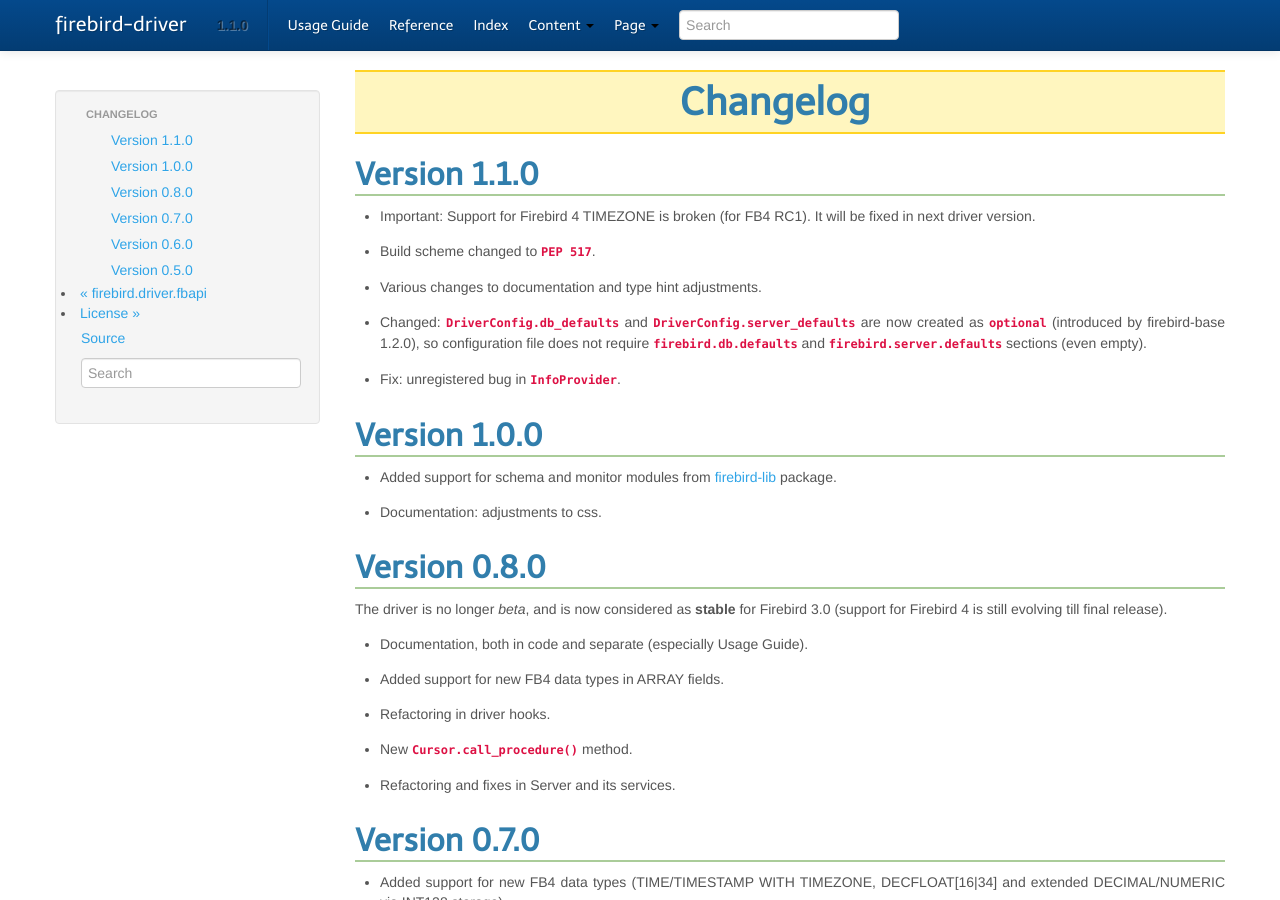
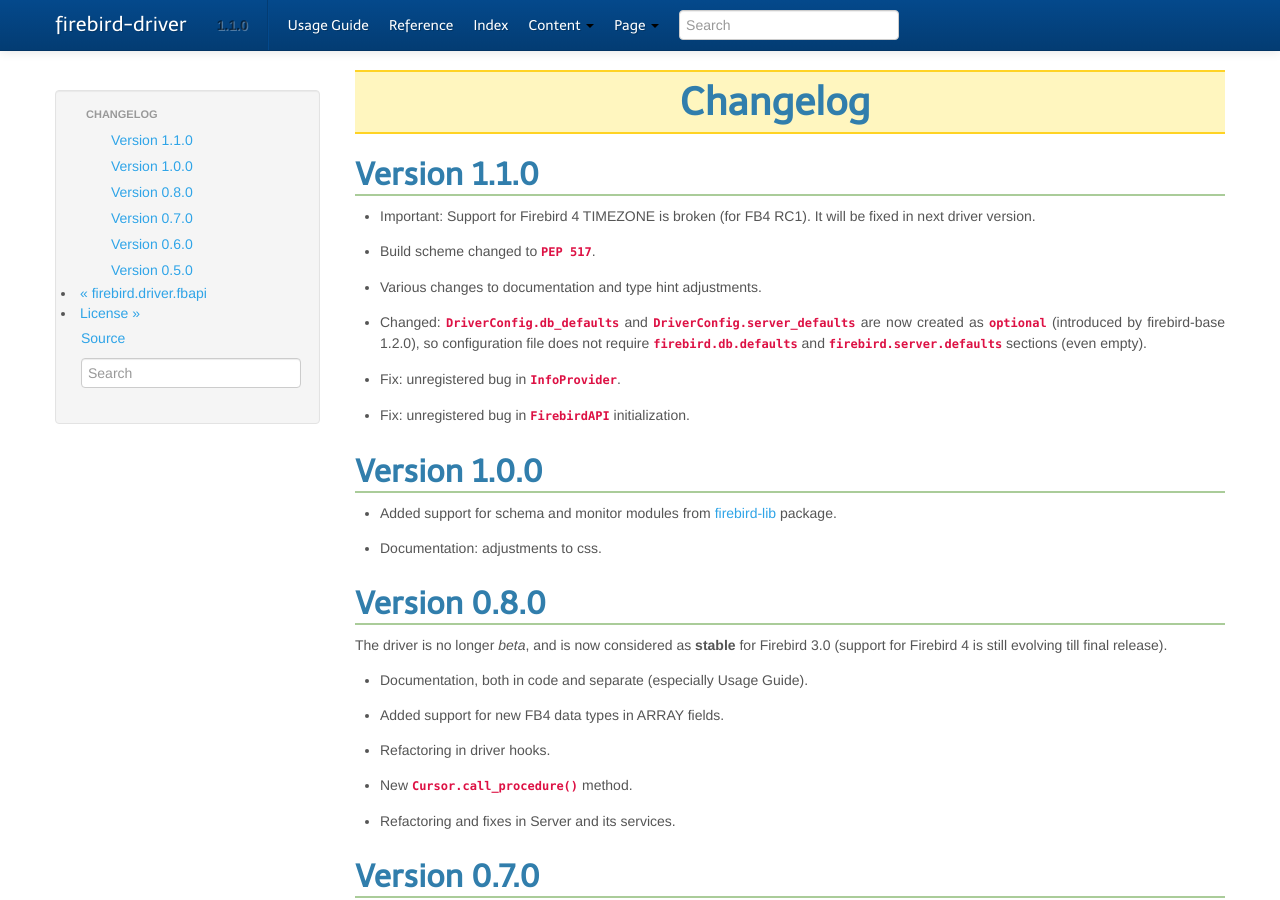
Before and after one commit to FirebirdSQL/python3-driver, a Sphinx documentation site: the page built from docs/changelog.txt, in a window 1280 px wide and 900 px high. Built offline with Sphinx 7.4.7, drawn with Linux system fonts in a browser that asks for light colours.

Commit message:
changelog update

```diff
--- a/docs/changelog.txt
+++ b/docs/changelog.txt
@@ -13,6 +13,7 @@
   as `optional` (introduced by firebird-base 1.2.0), so configuration file does not require
   `firebird.db.defaults` and `firebird.server.defaults` sections (even empty).
 * Fix: unregistered bug in `InfoProvider`.
+* Fix: unregistered bug in `FirebirdAPI` initialization.
 
 Version 1.0.0
 =============
```
